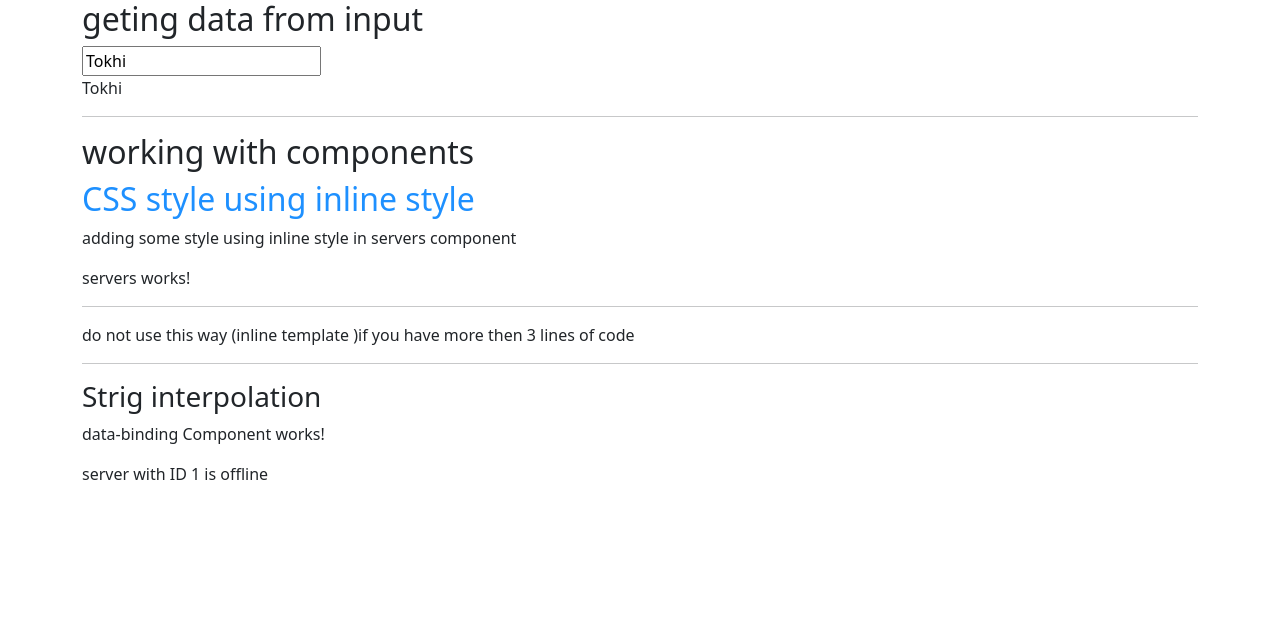
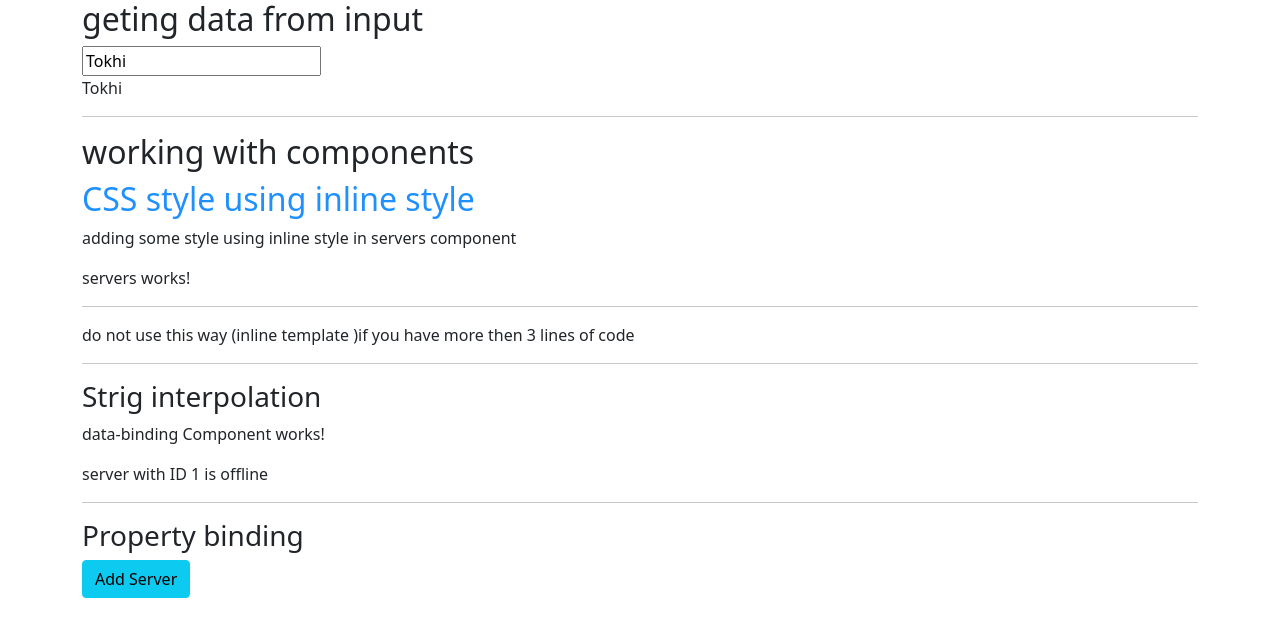
Before and after one commit to Rena-Tokhi/Angular, an Angular app in the folder Angular/: page / in a window 1280 px wide. Shown: the top 636 px of the page. Built offline with nearby package versions, Linux system fonts and the light colour scheme.

Commit message:
property binding

```diff
--- a/Angular/src/app/data-binding/data-binding.component.html
+++ b/Angular/src/app/data-binding/data-binding.component.html
@@ -1,3 +1,7 @@
 <h3>Strig interpolation</h3>
 <p>data-binding Component works!</p>
 <p> server with ID {{ serverId }} is {{serverStatus}} </p>
+
+<hr>
+<h3>Property binding</h3>
+<button class="btn btn-info" [disabled] = "!allowNewServer"> Add Server </button>
--- a/Angular/src/app/data-binding/data-binding.component.ts
+++ b/Angular/src/app/data-binding/data-binding.component.ts
@@ -9,7 +9,13 @@ export class DataBindingComponent implements OnInit {
 
   serverId : number = 1;
   serverStatus :string = "offline";
-  constructor() { }
+
+  allowNewServer  = false;
+  constructor() {
+    setTimeout(() => {
+      this.allowNewServer=true;
+    }, 2000);
+  }
 
   ngOnInit(): void {
   }
```
